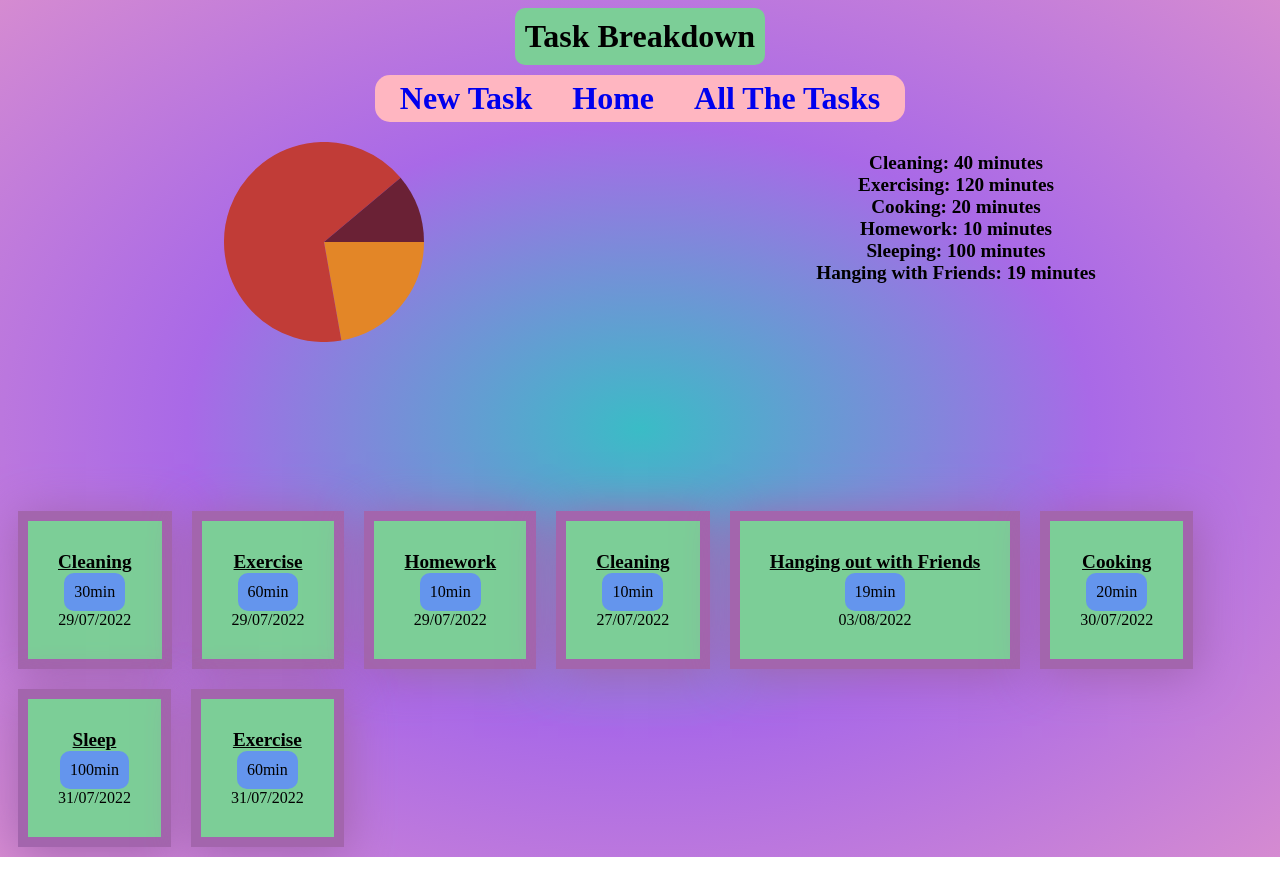
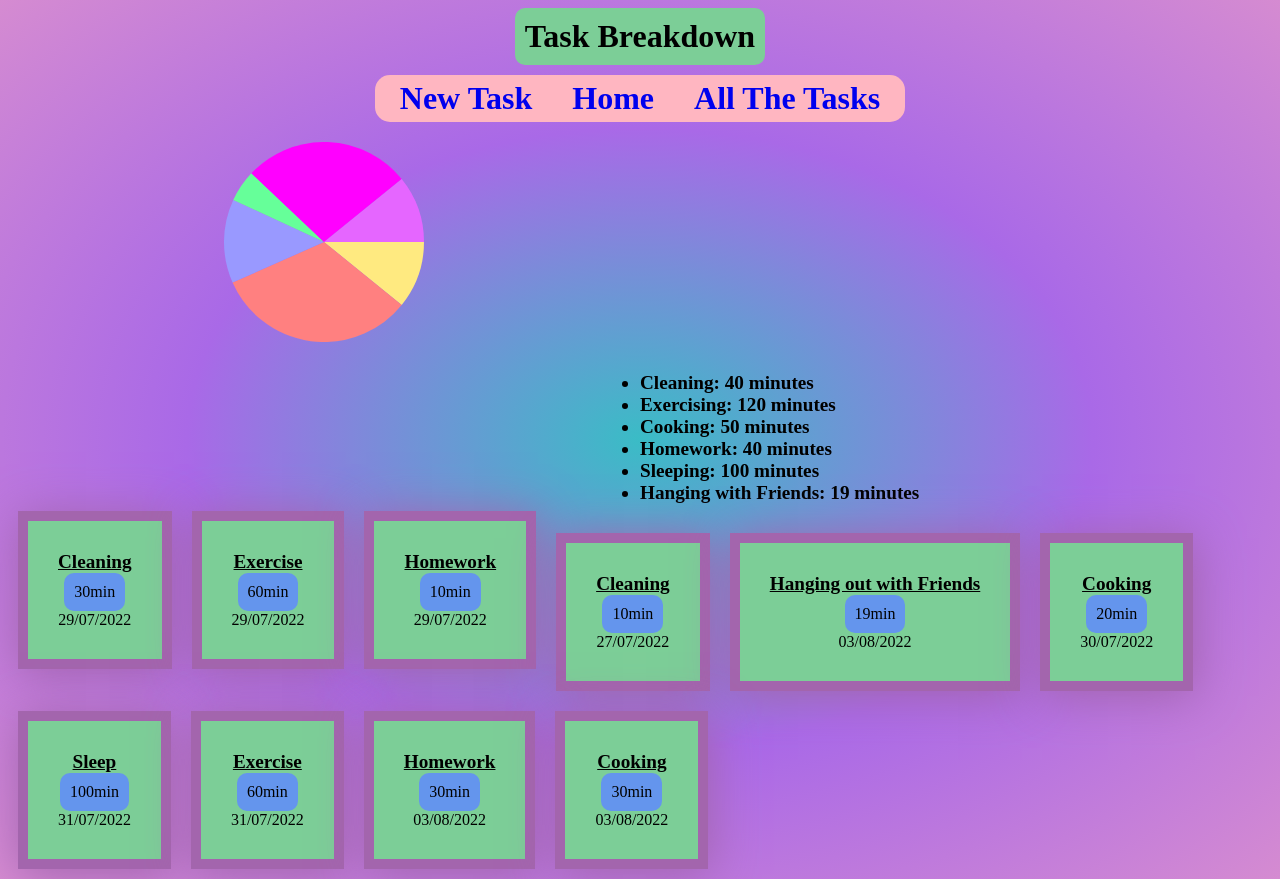
Before and after one commit to melissavaiden/phase-2-project, a React (Create React App) app: page /TaskList in a window 1280 px wide. Before the commit the page ends 857 px from the top, so only its background shows below. Built offline with nearby package versions, Linux system fonts and the light colour scheme; data requests are answered from the project's data file.

Commit message:
Pie Chart Update

```diff
--- a/db.json
+++ b/db.json
@@ -47,6 +47,18 @@
       "time": "60",
       "date": "2022-07-31",
       "id": 9
+    },
+    {
+      "name": "Homework",
+      "time": "30",
+      "date": "2022-08-03",
+      "id": 10
+    },
+    {
+      "name": "Cooking",
+      "time": "30",
+      "date": "2022-08-03",
+      "id": 11
     }
   ]
 }
--- a/src/components/TaskTimeTotals.js
+++ b/src/components/TaskTimeTotals.js
@@ -58,18 +58,22 @@ function TaskTimeAdd({tasks}) {
         <div>
             <PieChart className="pieChart"
                  data={[
-                     { title: 'Helloo', value: sumOfCleaningTimes, color: '#E38627' },
-                     { title: 'Two', value: sumOfExerciseTimes, color: '#C13C37' },
-                     { title: 'Three', value: 20, color: '#6A2135' },
+                     { title: 'Helloo', value: sumOfCleaningTimes, color: '#FFEA80' },
+                     { title: 'Two', value: sumOfExerciseTimes, color: '#FF8080' },
+                     { title: 'Three', value: sumOfCookingTimes, color: '#9999FF' },
+                     { title: 'Three', value: sumOfFriendTimes, color: '#66FF99' },
+                     { title: 'Three', value: sumOfSleepTimes, color: '#FF00FF' },
+                     { title: 'Three', value: sumOfHomeworkTimes, color: '#E566FF' },
+
                  ]}/>
-            <div className="timeTotals">
-                <div>Cleaning: {sumOfCleaningTimes} minutes</div>
-                <div>Exercising: {sumOfExerciseTimes} minutes</div>
-                <div>Cooking: {sumOfCookingTimes} minutes</div>
-                <div>Homework: {sumOfHomeworkTimes} minutes</div>
-                <div>Sleeping: {sumOfSleepTimes} minutes</div>
-                <div>Hanging with Friends: {sumOfFriendTimes} minutes</div>
-            </div>
+            <ul className="timeTotals">
+                <li>Cleaning: {sumOfCleaningTimes} minutes</li>
+                <li>Exercising: {sumOfExerciseTimes} minutes</li>
+                <li>Cooking: {sumOfCookingTimes} minutes</li>
+                <li>Homework: {sumOfHomeworkTimes} minutes</li>
+                <li>Sleeping: {sumOfSleepTimes} minutes</li>
+                <li>Hanging with Friends: {sumOfFriendTimes} minutes</li>
+            </ul>
          </div>
     )
 }
--- a/src/components/TodayTaskList.js
+++ b/src/components/TodayTaskList.js
@@ -5,11 +5,10 @@ function TodayTaskList({tasks}) {
     const day = fullDate.getDate();
     const month = ("0" + (fullDate.getMonth() + 1)).slice(-2)
     const year = fullDate.getFullYear();
-    let currentDay = (day) + '/' + (month)  + '/' + (year)
+    let currentDay = ("0" + (day)) + '/' + (month)  + '/' + (year)
 
     const task = tasks.map((task) => {
         const dateFormat = task.date.split('-').reverse().join('/')
-        console.log(dateFormat)
         if (dateFormat === currentDay) {
             return (
                 <div key={task.id} className="taskCard">
--- a/src/style.css
+++ b/src/style.css
@@ -72,13 +72,13 @@ body {
     font-family: Didot;
     font-size: larger;
     float: right;
-    text-align: center;
     font-weight: bold;
     margin-left: auto;
     margin-right: auto;
     width: 50%;
     margin-top: 30px;
 }
+
 
 .selection {
     padding: 10px;
```
